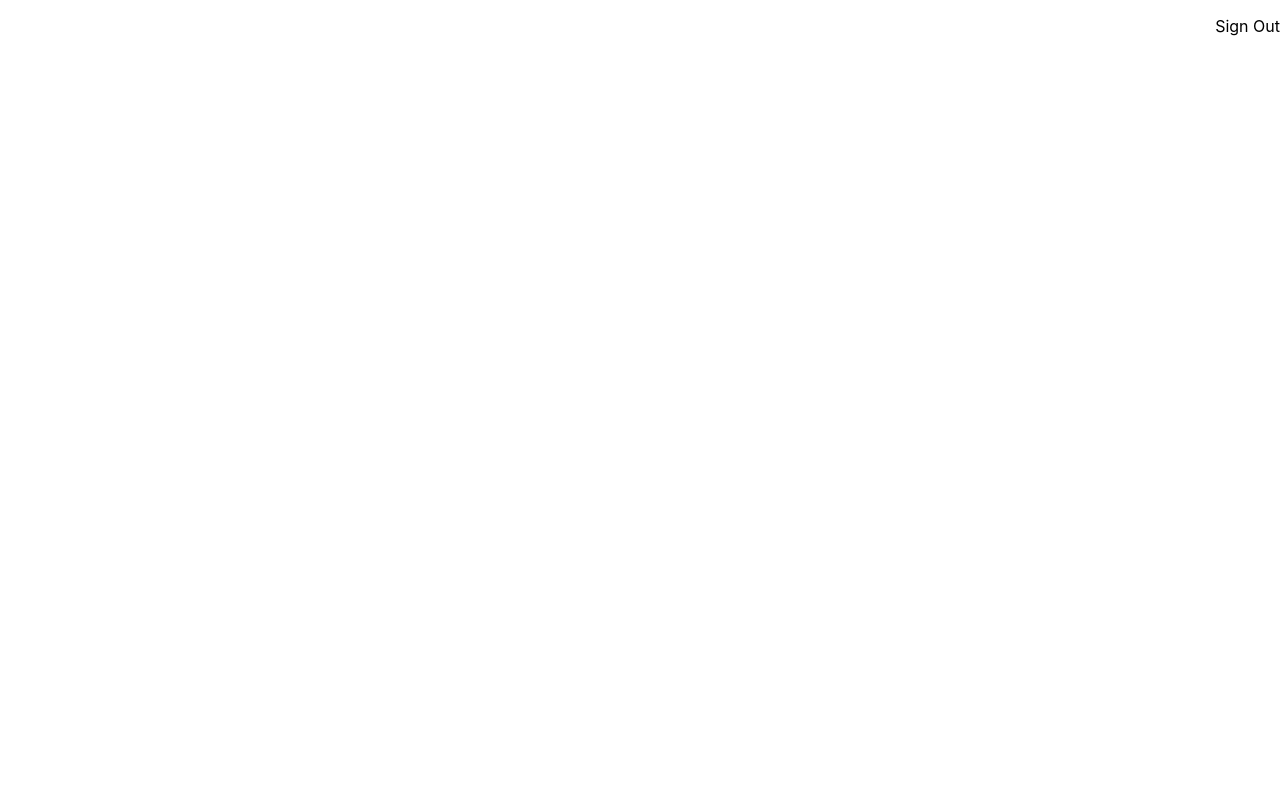
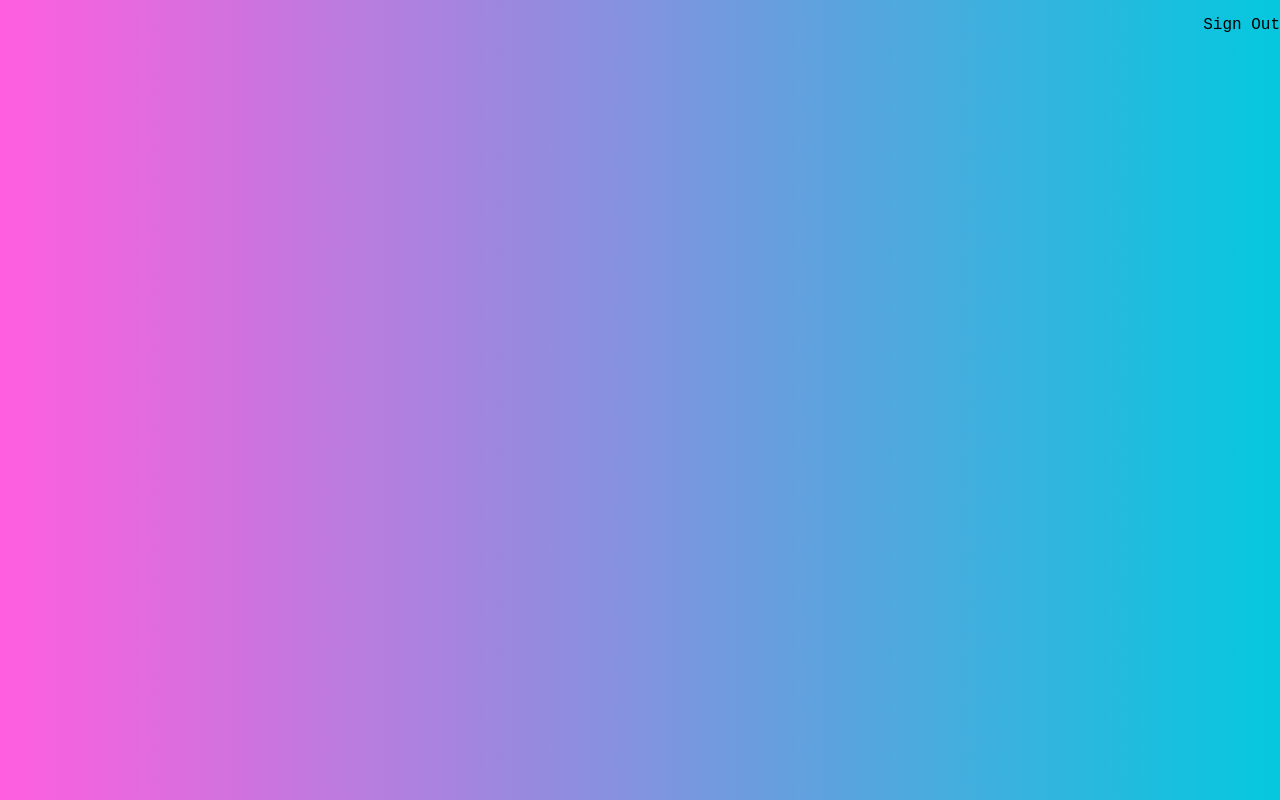
Before and after one commit to CodeMaster7/smartbrainAI, a React (Create React App) app: page / in a window 1280 px wide. Built offline with nearby package versions, Linux system fonts and the light colour scheme.

Commit message:
new body styles

```diff
--- a/src/index.css
+++ b/src/index.css
@@ -1,13 +1,6 @@
 body {
   margin: 0;
-  font-family: -apple-system, BlinkMacSystemFont, 'Segoe UI', 'Roboto', 'Oxygen',
-    'Ubuntu', 'Cantarell', 'Fira Sans', 'Droid Sans', 'Helvetica Neue',
-    sans-serif;
-  -webkit-font-smoothing: antialiased;
-  -moz-osx-font-smoothing: grayscale;
+  padding: 0;
+  font-family: "Courier New", Courier, monospace;
+  background: linear-gradient(89deg, #FF5EDF 0%, #04C8DE 100%); /* w3c */
 }
-
-code {
-  font-family: source-code-pro, Menlo, Monaco, Consolas, 'Courier New',
-    monospace;
-}
```
